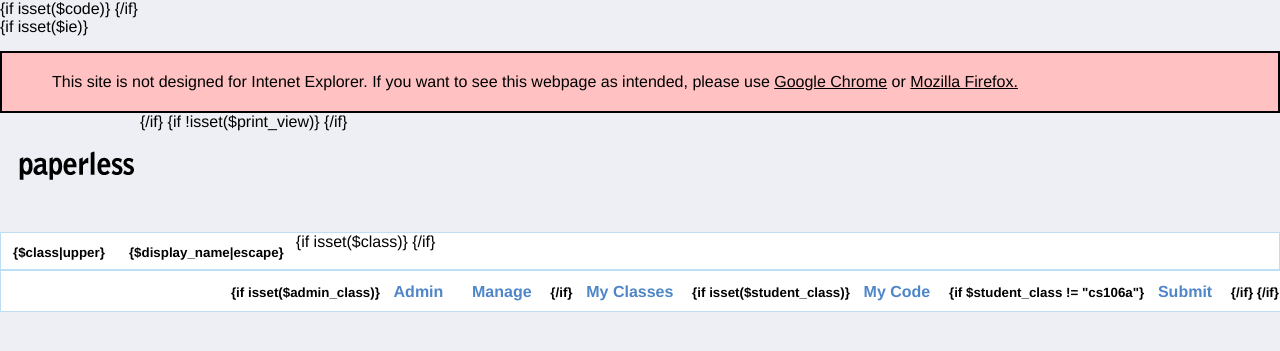
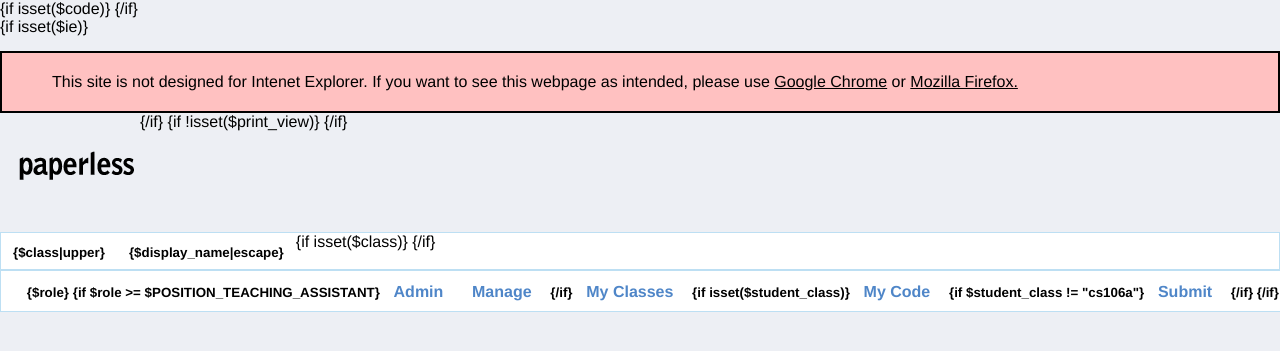
Before and after one commit to jkeesh/paperless, a PHP site: page /paperless/views/templates/header.html in a window 1280 px wide. Shown: the top 351 px of the page. Run offline with PHP 8.4, Linux system fonts and the light colour scheme; some libraries are stand-ins or nearby versions.

Commit message:
put role constants into smarty

```diff
--- a/controllers/admin.php
+++ b/controllers/admin.php
@@ -13,6 +13,8 @@
 			$this->smarty->assign("course", $course);
 
 			$role = Permissions::require_role(POSITION_TEACHING_ASSISTANT, $this->user, $course);
+			$this->smarty->assign("role", $role);
+
 
 			$dirname = $course->get_base_directory();
 			echo $dirname;
--- a/controllers/assignment.php
+++ b/controllers/assignment.php
@@ -62,12 +62,13 @@
 			if($role > POSITION_SECTION_LEADER){
 				$this->smarty->assign("admin_class", $class);
 			}
+			$this->smarty->assign("role", $role);
+
 
 			$sl = new SectionLeader;
 			$sl->from_sunetid_and_course($sectionleader, $course);
 
 			$dirname = $sl->get_base_directory() .'/' . $assignment;
-			echo $dirname;
 
 			$students = $this->getDirEntries($dirname);
 
--- a/views/templates/header.html
+++ b/views/templates/header.html
@@ -47,8 +47,9 @@ root_url = '{$root_url}';
 			{/if}
             <div id="name">{$display_name|escape}</div>
             <div id="nav">
-                {if isset($admin_class)}
-                <a href="{$root_url}{$admin_class}/admin">Admin</a>
+			{$role}
+                {if $role >= $POSITION_TEACHING_ASSISTANT}
+                <a href="{$course->get_link()}/admin">Admin</a>
                 <a href="{$root_url}{$admin_class}/manage">Manage</a>
                 {/if}
                 <!-- {if isset($sl_class)}
```
Also changed, not shown: index.php (+7 -0 lines).
